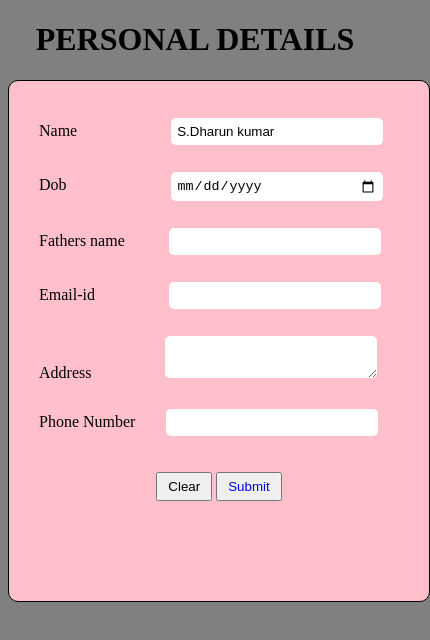
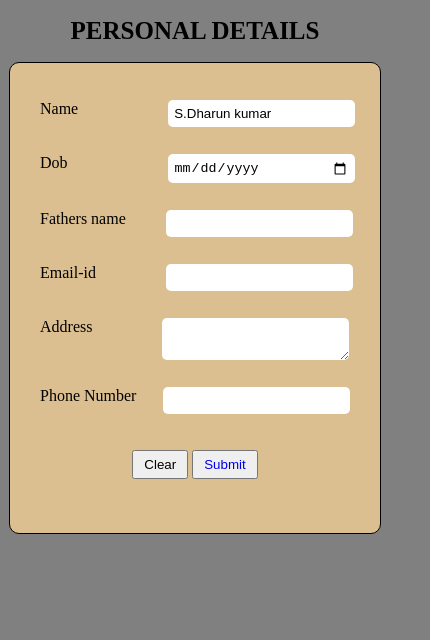
Before and after one commit to dharun2503/dk-bio, a plain HTML site: page index.html in a window 390 px wide. Shown: the whole page, 430 px wide, since content can reach past the window. Drawn offline with Linux system fonts and the light colour scheme.

Commit message:
Update style.css

```diff
--- a/style.css
+++ b/style.css
@@ -1,10 +1,11 @@
-body{
+body {
     background-color: grey;
 }
-.container{
-    border: 1px solid black ;
-    padding: 10px ;
-    background-color: pink;
+
+.container {
+    border: 1px solid black;
+    padding: 10px;
+    background-color: rgb(220, 191, 145);
     width: 500px;
     height: 500px;
     border-radius: 10px;
@@ -12,63 +13,86 @@
     margin-right: auto;
 
 }
-.bio{
+
+.bio {
     margin-top: 27px;
 
 }
-label{
+
+label {
     text-align: left;
     margin-left: 20px;
 }
-a{
-    text-decoration:none;
+
+a {
+    text-decoration: none;
 }
-input,textarea{
+
+input,
+textarea {
     padding: 6px;
     border-radius: 5px;
     border: none;
     width: 50%;
 }
-input:hover,textarea:hover{
-    transform:translateX(10px);
+
+input:hover,
+textarea:hover {
+    transform: translateX(10px);
     transition: all 0.1s ease-in-out;
 }
-button{
+
+button {
     padding: 5px 10px;
 }
-.h1{
-    margin-top: 300px;
+
+.h1 {
+    margin-top: 250px;
 }
-.name{
+
+.name {
     margin-left: 90px;
 }
-.dob{
-margin-left: 100px;
+
+.dob {
+    margin-left: 100px;
 }
-.fname{
+
+.fname {
     margin-left: 40px;
 }
-.mail{
+
+.mail {
     margin-left: 70px;
 }
-.add{
+
+.add {
     margin-left: 70px;
 }
-.num{
+
+.num {
     margin-left: 27px;
 }
-@media(max-width:624px){
-    .container{
+
+@media(max-width:624px) {
+    .container {
         width: 400px;
     }
 
 }
-/* @media(max-width:458px){
-    textarea{
-        width: 70%;
+
+@media(max-width:458px) {
+    .container {
+        width: 350px;
+        height: 450px;
     }
-    .container{
-        margin:auto;
+    .bio{
+       display: flex;
+    }
+    h1{
+        font-size: 25px;
     }
 
-} */
+
+
+}
```
